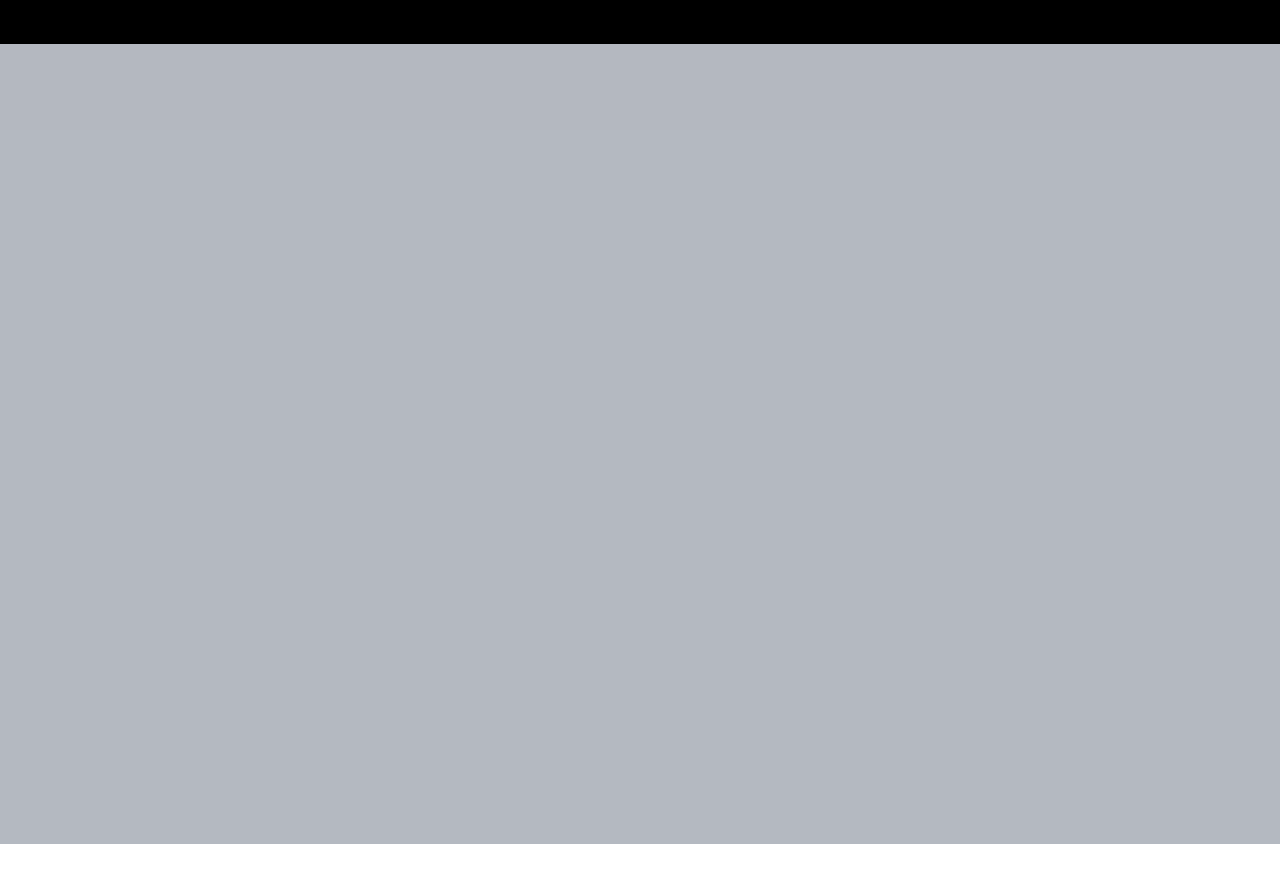
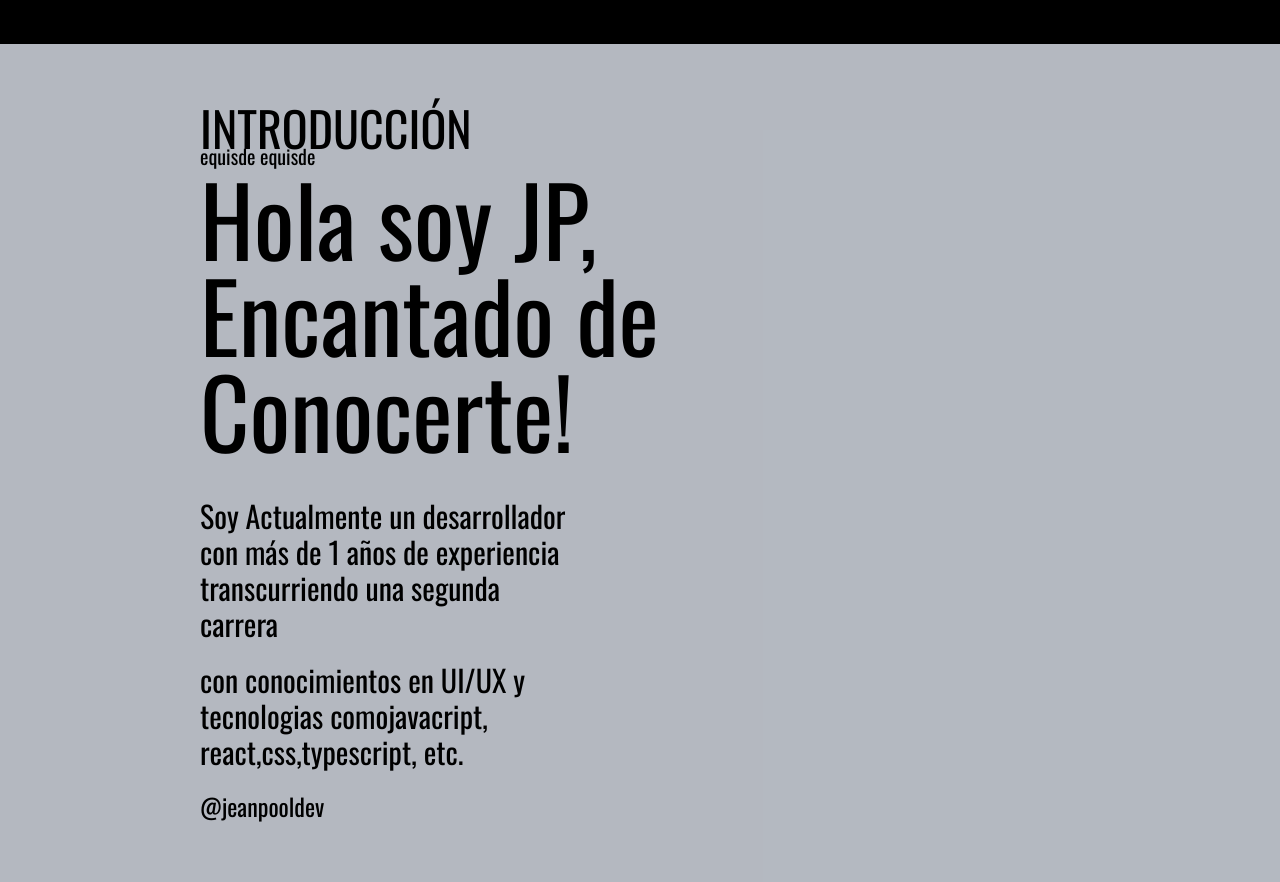
Before and after one commit to JeanPoolDev/jp-porta-2025, a React (Vite) app: page / in a window 1280 px wide. Shown: the part 1395-2277 px from the top of the page. Before the commit the page ends 2239 px from the top, so only its background shows below. Built offline with nearby package versions, Linux system fonts and the light colour scheme.

Commit message:
add-section-aboutme

```diff
--- a/src/Portafolio.jsx
+++ b/src/Portafolio.jsx
@@ -68,7 +68,38 @@ export function Portafolio() {
 
       </section>
 
-      <section className="h-screen bg-gray-500/50">
+      <section className="w-full h-auto bg-gray-500/50 ">
+
+        <div className="mx-50 py-15 h-full w-[40%]">
+
+          <div className="-space-y-2.5">
+            <h2 className="text-5xl" >INTRODUCCIÓN</h2>
+            <span className="text-xl">equisde equisde</span>
+          </div>
+
+          <div className="text-8xl mb-10">
+            <h1>Hola soy JP, Encantado de Conocerte!</h1>
+          </div>
+
+          <article className="text-3xl space-y-5 pr-36">
+            <p>
+            Soy Actualmente un desarrollador con más de 1 años de
+            experiencia transcurriendo una segunda carrera
+            </p>
+
+            <p>
+            con conocimientos en UI/UX y tecnologias comojavacript,
+            react,css,typescript, etc.
+            </p>
+
+            <h3 className="text-2xl">
+              @jeanpooldev
+            </h3>
+          </article>
+
+
+        </div>
+
 
       </section>
 
```
